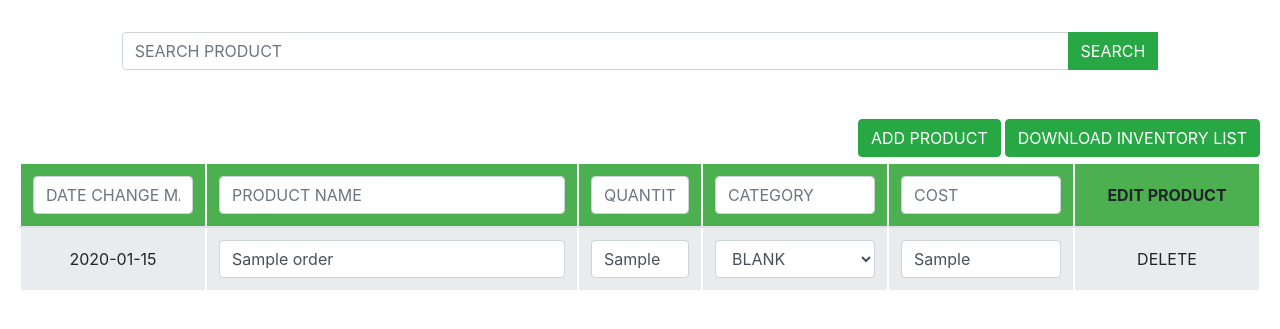
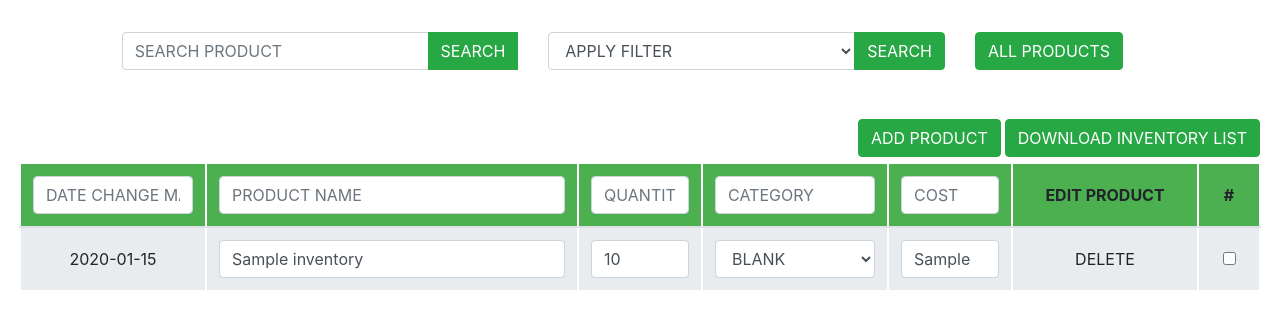
Before and after one commit to jbrathony/corephp_mysql, a PHP site: page /inventory.php in a window 1280 px wide. Shown: the part 173-502 px from the top of the page. Run offline with PHP 8.4, Linux system fonts and the light colour scheme; a user stored in the database is signed in; data comes from the database, SQL or seed files in the repository; tables that the repository leaves empty hold one stand-in row (values such as "Sample post").

Commit message:
update inventory system

```diff
--- a/assets/script/inventory.js
+++ b/assets/script/inventory.js
@@ -18,7 +18,18 @@
 })();
 
 
-function callAjax(url, submitData) {
+// update EDITED ITEMS list
+function updateEditedItemList(edited_items) {
+    var optionList = '<option values="" selected disabled> APPLY FILTER </option>';
+    edited_items.map(edited_item => {
+        optionList += `<option value="${edited_item.id}"> ${edited_item.item_name} </option>`;
+    });
+
+    $("#edited_item").children().remove();
+    $("#edited_item").append(optionList);
+}
+
+function updateSaveChanges(url, submitData) {
     $.ajax({
         url: url,
         data: submitData,
@@ -26,6 +37,9 @@ function callAjax(url, submitData) {
         dataType: 'json',
         success: function (result) {
             if (result.type === 'success') {
+                // updated edited_items_list after success
+                console.log('updated result', result);
+                updateEditedItemList(result.data);
                 $.alert(result.message, {
                     title: "Success!",
                     position: ['top-right', [-0.42, 0.01]],
@@ -60,10 +74,11 @@ function appendNewRow(newData, categoryList) {
     var newRow = `<tr>
                     <td>${newData.date}</td>
                     <td><input type="text" value="${newData.item_name}" class="form-control product_name" data-key="${newData.id}"></td>
-                    <td><input type="text" value="${newData.quantity}" class="form-control quantity" data-key="${newData.id}"></td>
+                    <td><input type="text" value="${newData.quantity_in_hand}" class="form-control quantity" data-key="${newData.id}"></td>
                     <td>${selectCategory}</td>
                     <td><input type="text" value="${newData.cost}" class="form-control cost" data-key="${newData.id}"></td>
                     <td><a class="btn btn-default delete" data-key="${newData.id}">DELETE</a></td>
+                    <td></td>
                 </tr>`;
 
     $('#order_table tbody').append(newRow);
@@ -95,7 +110,7 @@ $('#order_table').on('focusout', '.quantity', function () {
     var submitData = {
         value: updatedQuantity,
         selectedRow: selectedRow,
-        field: 'quantity'
+        field: 'quantity_in_hand'
     }
 
     ToBeUpdatedData.push(submitData);
@@ -131,11 +146,10 @@ $('#order_table').on('focusout', '.category', function () {
 
 // save changes
 $("#save_changes").click(function () {
-    console.log('save change clicked', ToBeUpdatedData);
     var submitData = {
         save_changes: ToBeUpdatedData
     };
-    callAjax(url, submitData);
+    updateSaveChanges(url, submitData);
     $("#save_changes").fadeOut();
 });
 
@@ -224,6 +238,7 @@ $('#add_product_btn').click(function () {
         success: function (result) {
             if (result.type === 'success') {
                 // append added product to table after succeed
+                console.log('added result', result);
                 var newData = result.data.new_data;
                 var categoryList = result.data.category;
 
@@ -250,3 +265,51 @@ $('#add_product_btn').click(function () {
     });
 
 });
+
+
+/**
+ * Update EDITED ITEMS
+ */
+$("body").on("change", ".check_status", function () {
+    var checkEditItem = 0;
+
+    if (this.checked) {
+        checkEditItem = 1;
+    }
+
+    if (!checkEditItem) {
+        return;
+    }
+    var selectedRow = $(this).data("key");
+
+    var submitData = {
+        checkEditItem: selectedRow
+    };
+
+    $.ajax({
+        url: url,
+        data: submitData,
+        type: 'post',
+        dataType: 'json',
+        success: function (result) {
+            if (result.type === 'success') {
+                // remove selected table row after call
+                updateEditedItemList(result.data);
+                $.alert(result.message, {
+                    title: "Success!",
+                    position: ['top-right', [-0.42, 0.01]],
+                    type: "success"
+                });
+            } else {
+                $.alert(result.message, {
+                    title: "Oops",
+                    position: ['top-right', [-0.42, 0.01]],
+                    type: "danger"
+                });
+            }
+        },
+        error: function (e) {
+            console.log("Couldn't retrieve result", e)
+        }
+    });
+});
--- a/inventory.php
+++ b/inventory.php
@@ -42,19 +42,9 @@ require_once('./php/inventory_backend.php');
             </div>
         </div>
 
-        <!-- display message -->
-        <?php if (!empty($type)) { ?>
-            <div class="alert alert-<?php echo $type; ?> alert-dismissible">
-                <button type="button" class="close" data-dismiss="alert">&times;</button>
-                <?php if (!empty($message)) {
-                    echo $message;
-                } ?>
-            </div>
-        <?php } ?>
-
         <!-- Filter form -->
         <div class="row" style="justify-content: center;">
-            <div class="col-md-10">
+            <div class="col-md-4">
                 <form class="needs-validation" method="POST" novalidate>
                     <div class="input-group mb-5">
                         <input type="text" class="form-control" name="productname_filter" placeholder="SEARCH PRODUCT" value="<?php echo $productname_filter; ?>" required>
@@ -62,6 +52,35 @@ require_once('./php/inventory_backend.php');
                             <button class="btn btn-success" type="submit">SEARCH</button>
                         </div>
                         <div class="invalid-feedback">Please fill out this field.</div>
+                    </div>
+                </form>
+            </div>
+
+            <div class="col-md-4">
+                <form method="POST">
+                    <div class="input-group mb-5">
+                        <select class="form-control" name="edited_item" id="edited_item" required>
+                            <option value="" selected disabled>
+                                APPLY FILTER
+                            </option>
+                            <?php
+                            foreach ($edited_items as $edited_item) {
+                                $selected = (isset($_POST['edited_item']) && $_POST['edited_item'] == $edited_item['id']) ? 'selected' : '';
+                                echo '<option value="' . $edited_item['id'] . '" ' . $selected . '> ' . $edited_item['item_name'] . '</option>';
+                            }
+                            ?>
+                        </select>
+                        <div class="input-group-append">
+                            <button class="btn btn-success" type="submit">SEARCH</button>
+                        </div>
+                    </div>
+                </form>
+            </div>
+
+            <div class="col-md-2">
+                <form method="GET">
+                    <div class="input-group mb-5">
+                        <button class="btn btn-success" type="submit">ALL PRODUCTS</button>
                     </div>
                 </form>
             </div>
@@ -89,7 +108,7 @@ require_once('./php/inventory_backend.php');
             <div class="collapse col-md-12" id="add_product_form">
                 <div class="form-group text-center border border-warning rounded p-2 mb-1 mt-3" style="display: inline-flex;">
                     <input type="text" class="form-control mr-3" name="add_product_name" id="add_product_name" placeholder="PRODUCT NAME">
-                    <input type="text" class="form-control mr-3" name="add_quantity" id="add_quantity" placeholder="QUANTITY">
+                    <input type="text" class="form-control mr-3" name="add_quantity" id="add_quantity" placeholder="QUANTITY IN HAND">
                     <select class="form-control mr-3" name="add_category" id="add_category">
                         <?php
                         foreach ($category_list as $category) {
@@ -116,8 +135,9 @@ require_once('./php/inventory_backend.php');
                             <th style="width: 30%"><input type="text" class="form-control" id="filter1" onkeyup="tblFilter(1)" placeholder="PRODUCT NAME"></th>
                             <th style="width: 10%"><input type="text" class="form-control" id="filter2" onkeyup="tblFilter(2)" placeholder="QUANTITY IN HAND"></th>
                             <th style="width: 15%"><input type="text" class="form-control" id="filter3" onkeyup="tblFilter(3)" placeholder="CATEGORY"></th>
-                            <th style="width: 15%"><input type="text" class="form-control" id="filter4" onkeyup="tblFilter(4)" placeholder="COST"></th>
+                            <th style="width: 10%"><input type="text" class="form-control" id="filter4" onkeyup="tblFilter(4)" placeholder="COST"></th>
                             <th style="width: 15%">EDIT PRODUCT</th>
+                            <th style="width: 5%">#</th>
                         </tr>
                     </thead>
                     <tbody>
@@ -127,13 +147,13 @@ require_once('./php/inventory_backend.php');
                             <?php
                             foreach ($filter_result as $row) {
                             ?>
-                                <tr>
+                                <tr class="<?php if ($row['edit_flag']) echo "edited" ?>">
                                     <td><?php echo $row['date']; ?></td>
                                     <td>
                                         <input type="text" value="<?php echo $row['item_name']; ?>" class="form-control product_name" data-key="<?php echo $row['id']; ?>">
                                     </td>
                                     <td>
-                                        <input type="text" value="<?php echo $row['quantity']; ?>" class="form-control quantity" data-key="<?php echo $row['id']; ?>">
+                                        <input type="text" value="<?php echo $row['quantity_in_hand']; ?>" class="form-control quantity" data-key="<?php echo $row['id']; ?>">
                                     </td>
                                     <td>
                                         <select class="form-control category" data-key="<?php echo $row['id']; ?>">
@@ -153,6 +173,13 @@ require_once('./php/inventory_backend.php');
                                     </td>
                                     <td>
                                         <a class="btn btn-default delete" data-key="<?php echo $row['id']; ?>">DELETE</a>
+                                    </td>
+                                    <td>
+                                        <?php
+                                        if ($row['edit_flag']) {
+                                            echo '<input type="checkbox" class="check_status" data-key="' . $row['id'] . '">';
+                                        }
+                                        ?>
                                     </td>
                                 </tr>
                         <?php
--- a/php/export.php
+++ b/php/export.php
@@ -2,10 +2,10 @@
 
 require_once('./db.php');
 
-$expo_query = "SELECT  `customer_note`, `customer_username`,`item_name`,`quantity` FROM orders";
+$expo_query = "SELECT  `item_name`, `quantity_in_hand`, `cost` FROM inventory";
 $result = $mysqli->query($expo_query);
 $columnHeader = '';
-$columnHeader = "Customer Note" . "\t" . "Customer Username" . "\t" . "Item name" . "\t" . "Quantity" . "\t";
+$columnHeader = "Product Name" . "\t" . "Quantity In Hand" . "\t" . "Cost" . "\t" . "\t";
 
 $setData = '';
 while ($rec = mysqli_fetch_row($result)) {
@@ -23,4 +23,3 @@ header("Pragma: no-cache");
 header("Expires: 0");
 
 echo ucwords($columnHeader) . "\n" . $setData . "\n";
-// header("Location: " . $base_url .'inventory.php');
--- a/php/inventory_backend.php
+++ b/php/inventory_backend.php
@@ -16,15 +16,26 @@ if (empty($_SESSION['roleid'])) {
 $category_list_query = "SELECT id, category_name FROM category";
 $category_list = $mysqli->query($category_list_query);
 
+// edited items list
+$edited_items_query = "SELECT id, item_name FROM inventory WHERE edit_flag=1";
+$edited_items = $mysqli->query($edited_items_query);
+
 // filter
 $productname_filter = "";
 if (isset($_POST["productname_filter"])) {
     $productname_filter = $_POST["productname_filter"];
-    $filter_query = "SELECT * FROM orders WHERE item_name='$productname_filter'";
+    $filter_query = "SELECT * FROM inventory WHERE item_name='$productname_filter'";
     $filter_result = $mysqli->query($filter_query);
 } else {
-    $query = "SELECT * FROM orders";
+    $query = "SELECT * FROM inventory";
     $filter_result = $mysqli->query($query);
+}
+
+// filter EDITED ITEMS
+if (isset($_POST['edited_item'])) {
+    $edited_item = $_POST["edited_item"];
+    $filter_query = "SELECT * FROM inventory WHERE id='$edited_item'";
+    $filter_result = $mysqli->query($filter_query);
 }
 
 // add produt by ajax call
@@ -35,12 +46,12 @@ if (isset($_POST['product_add'])) {
     $cost = $_POST['cost'];
     $date = date("m/d/Y");
 
-    $insert_query = "INSERT INTO orders(customer_username, item_name, quantity, DATE, qty_fulfiled, cost, category_id, location_id, order_type) VALUES ('ADMIN', '$product_name', '$quantity', '$date', '1', '$cost', '$category', '1', '1')";
+    $insert_query = "INSERT INTO inventory(item_name, quantity_in_hand, date, cost, category_id) VALUES ('$product_name', '$quantity', '$date', '$cost', '$category')";
     $insert_result = $mysqli->query($insert_query);
 
     if ($insert_result === TRUE) {
         $last_id = $mysqli->insert_id;
-        $get_new_added_row_query = "SELECT * FROM orders WHERE id = '$last_id'";
+        $get_new_added_row_query = "SELECT * FROM inventory WHERE id = '$last_id'";
         $get_new_added_row = $mysqli->query($get_new_added_row_query);
 
         $new_added_data = [];
@@ -61,8 +72,8 @@ if (isset($_POST['product_add'])) {
         $response['data'] = $return_data;
     } else {
         $response['type']  = "error";
-        $response['message'] = "Add failed!";
-        $response['data'] = $insert_query;
+        $response['message'] = "Product name is already exist!";
+        $response['data'] = $insert_result;
     }
 
     echo json_encode($response);
@@ -72,24 +83,62 @@ if (isset($_POST['product_add'])) {
 if (isset($_POST['save_changes'])) {
     $ToBeUpdatedData = $_POST['save_changes'];
     $date = date("m/d/Y");
+    $update_result;
+    $edited_items = [];
 
     foreach ($ToBeUpdatedData as $row) {
         $field = $row['field'];
         $value = $row['value'];
         $selected_row = $row['selectedRow'];
 
-        $update_query = "UPDATE orders SET $field='$value', date='$date' WHERE id='$selected_row'";
+        $update_query = "UPDATE inventory SET $field='$value', date='$date', edit_flag='1' WHERE id='$selected_row'";
         $update_result = $mysqli->query($update_query);
+    }
 
     if ($update_result === TRUE) {
+        $get_edited_items_query = "SELECT id, item_name FROM inventory WHERE edit_flag=1";
+        $get_edited_items = $mysqli->query($get_edited_items_query);
+
+        while ($row = $get_edited_items->fetch_assoc()) {
+            array_push($edited_items, $row);
+        }
+
         $response['type'] = "success";
         $response['message'] = "Successfully updated!";
-            $response['data'] = $update_result;
+        $response['data'] = $edited_items;
     } else {
         $response['type']  = "error";
         $response['message'] = "Update failed!";
         $response['data'] = null;
     }
+
+    echo json_encode($response);
+}
+
+// update edit flag by check box
+if (isset($_POST['checkEditItem'])) {
+    $selected_row = $_POST['checkEditItem'];
+    $edited_items = [];
+
+
+    $update_query = "UPDATE inventory SET edit_flag='0' WHERE id='$selected_row'";
+    $update_result = $mysqli->query($update_query);
+
+    if ($update_result === TRUE) {
+        $get_edited_items_query = "SELECT id, item_name FROM inventory WHERE edit_flag=1";
+        $get_edited_items = $mysqli->query($get_edited_items_query);
+
+        while ($row = $get_edited_items->fetch_assoc()) {
+            array_push($edited_items, $row);
+        }
+
+        $response['type'] = "success";
+        $response['message'] = "Successfully checked!";
+        $response['data'] = $edited_items;
+    } else {
+        $response['type']  = "error";
+        $response['message'] = "Update failed!";
+        $response['data'] = null;
     }
 
     echo json_encode($response);
@@ -98,7 +147,7 @@ if (isset($_POST['save_changes'])) {
 // delete product by ajax call
 if (isset($_POST['delete_product'])) {
     $product_id = $_POST['delete_product'];
-    $delete_query = "DELETE FROM orders WHERE id='$product_id'";
+    $delete_query = "DELETE FROM inventory WHERE id='$product_id'";
     $delete_result = $mysqli->query($delete_query);
 
     if ($delete_result === TRUE) {
@@ -113,29 +162,3 @@ if (isset($_POST['delete_product'])) {
 
     echo json_encode($response);
 }
-
-// dropdown inventory list as excel
-// if (isset($_POST['download_inventory_list'])) {
-//     $expo_query = "SELECT  `customer_note`, `customer_username`,`item_name`,`quantity` FROM orders";
-//     $result = $mysqli->query($expo_query);
-//     $columnHeader = '';
-//     $columnHeader = "Customer Note" . "\t" . "Customer Username" . "\t" . "Item name" . "\t" . "Quantity" . "\t";
-
-//     $setData = '';
-//     while ($rec = mysqli_fetch_row($result)) {
-//         $rowData = '';
-//         foreach ($rec as $value) {
-//             $value = '"' . $value . '"' . "\t";
-//             $rowData .= $value;
-//         }
-//         $setData .= trim($rowData) . "\n";
-//     }
-
-//     header("Content-type: application/octet-stream");
-//     header("Content-Disposition: attachment; filename=inventory.xls");
-//     header("Pragma: no-cache");
-//     header("Expires: 0");
-
-//     echo ucwords($columnHeader) . "\n" . $setData . "\n";
-//     header("Location: " . $base_url .'inventory.php');
-// }
```
Also changed, not shown: 723.sql (renamed from 714.sql, +19 -1 lines). Lines whose indentation alone changed are shown as unchanged.
